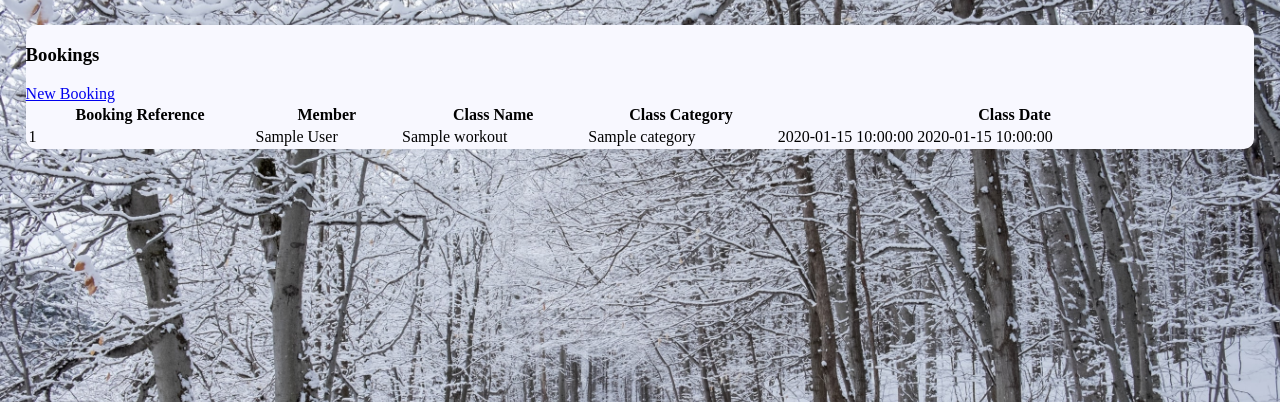
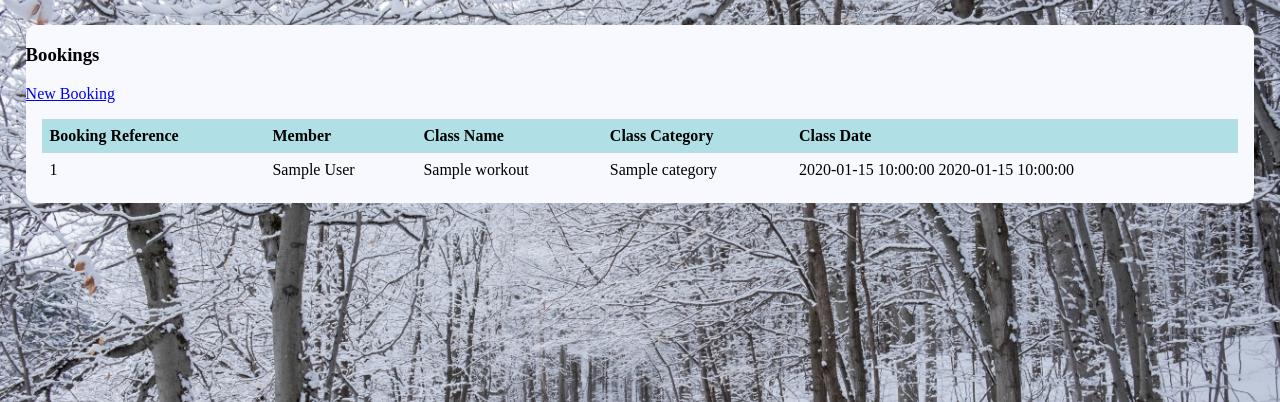
Before and after one commit to Stanhoucke/gym_web_app, a Flask app: page /bookings in a window 1280 px wide. Shown: the part 80-482 px from the top of the page. Run offline with Flask 2, Linux system fonts and the light colour scheme; a database or web service that is not in the repository returns one stand-in record (values such as "Sample title"); some libraries are stand-ins or nearby versions.

Commit message:
style updates

```diff
--- /dev/null
+++ b/app/static/css/dashboard.css
@@ -0,0 +1,33 @@
+#dashboard-container {
+    display: grid;
+    grid-template-areas:
+        'upcoming-classes stats';
+    grid-template-columns: 1fr 3fr;
+}
+
+#dashboard-container > .workouts {
+    grid-area: upcoming-classes;
+}
+
+#dashboard-container > .stats {
+    grid-area: stats;
+}
+
+.table {
+    border-spacing: 0;
+    margin: 1rem;
+    background-color: ghostwhite;
+}
+
+.table-header {
+    text-align: left;
+    background-color: powderblue;
+}
+
+.table-row:nth-child(even) {
+    background-color: powderblue;
+}
+
+.table td, .table th {
+    padding: 8px;
+}
--- a/app/static/css/forms.css
+++ b/app/static/css/forms.css
@@ -25,7 +25,7 @@ form {
     flex-direction: column;
     align-items: flex-start;
     padding: 1%;
-    background-color: lightblue;
+    background-color: powderblue;
     border-radius: 0px 0px 10px 10px;
     display: grid;
 }
--- a/app/templates/base.html
+++ b/app/templates/base.html
@@ -9,6 +9,7 @@
 
     <link rel="stylesheet" href="{{ url_for('static', filename='css/style.css') }}">
     <link rel="stylesheet" href="{{ url_for('static', filename='css/header.css') }}">
+    <link rel="stylesheet" href="{{ url_for('static', filename='css/dashboard.css') }}">
     <link rel="stylesheet" href="{{ url_for('static', filename='css/forms.css') }}">
 </head>
 <body>
--- a/app/templates/bookings/index.html
+++ b/app/templates/bookings/index.html
@@ -4,8 +4,8 @@
     <h3>Bookings</h3>
     <a href="/bookings/new">New Booking</a>
 
-    <table>
-        <thead>
+    <table class="table">
+        <thead class="table-header">
             <tr>
                 <th>Booking Reference</th>
                 <th>Member</th>
@@ -16,7 +16,7 @@
         </thead>
         <tbody>
             {% for booking in bookings %}
-            <tr>
+            <tr class="table-row">
                 <td>{{ booking.id }}</td>
                 <td>{{ booking.member.full_name() }}</td>
                 <td>{{ booking.workout.name }}</td>
--- a/app/templates/index.html
+++ b/app/templates/index.html
@@ -1,6 +1,7 @@
 {% extends "base.html" %}
 
 {% block content %}
+<div id="dashboard-container">
     <div class="workouts">
         <h3>Upcoming Classes</h3>
         <a href="/workouts/new">New Class</a>
@@ -32,4 +33,5 @@
     <div class="stats">
         <h3>Dashboard Statistics</h3>
     </div>
+</div>
 {% endblock %}
```
Lines whose indentation alone changed are shown as unchanged.
